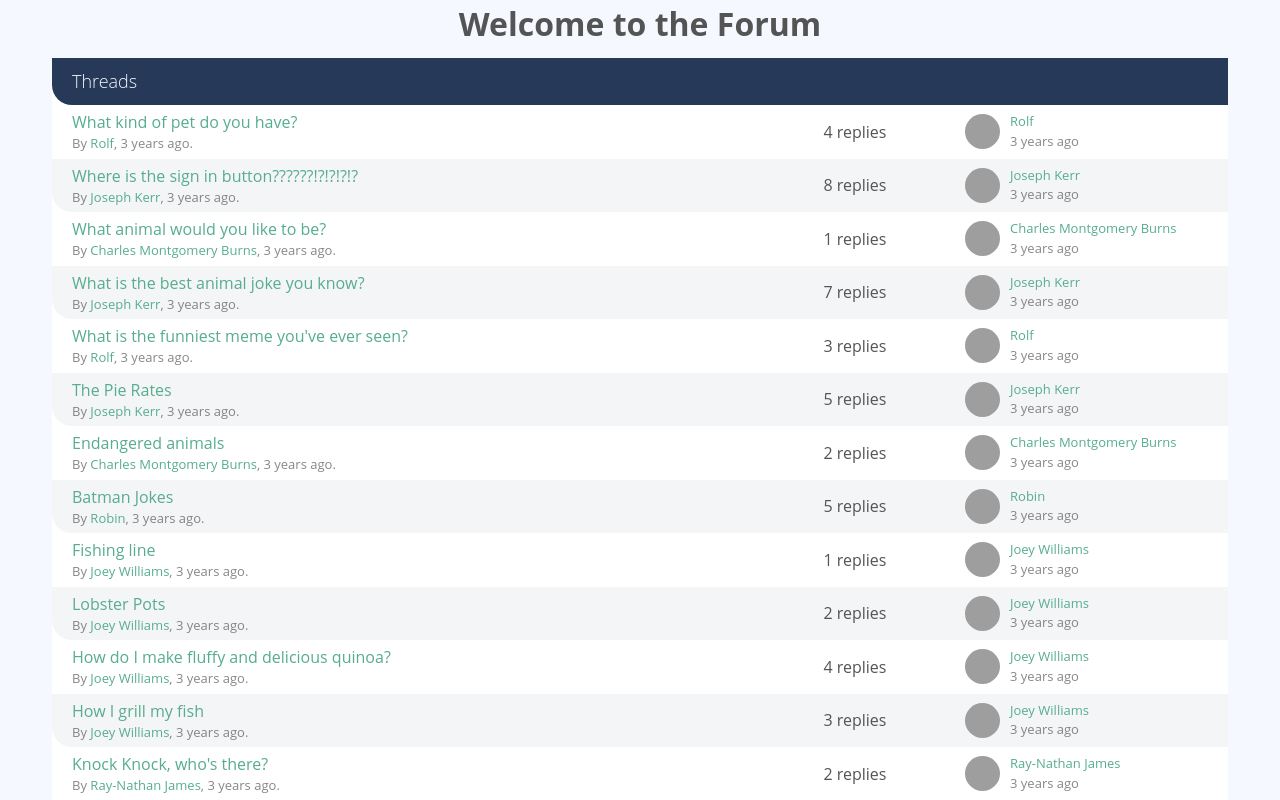
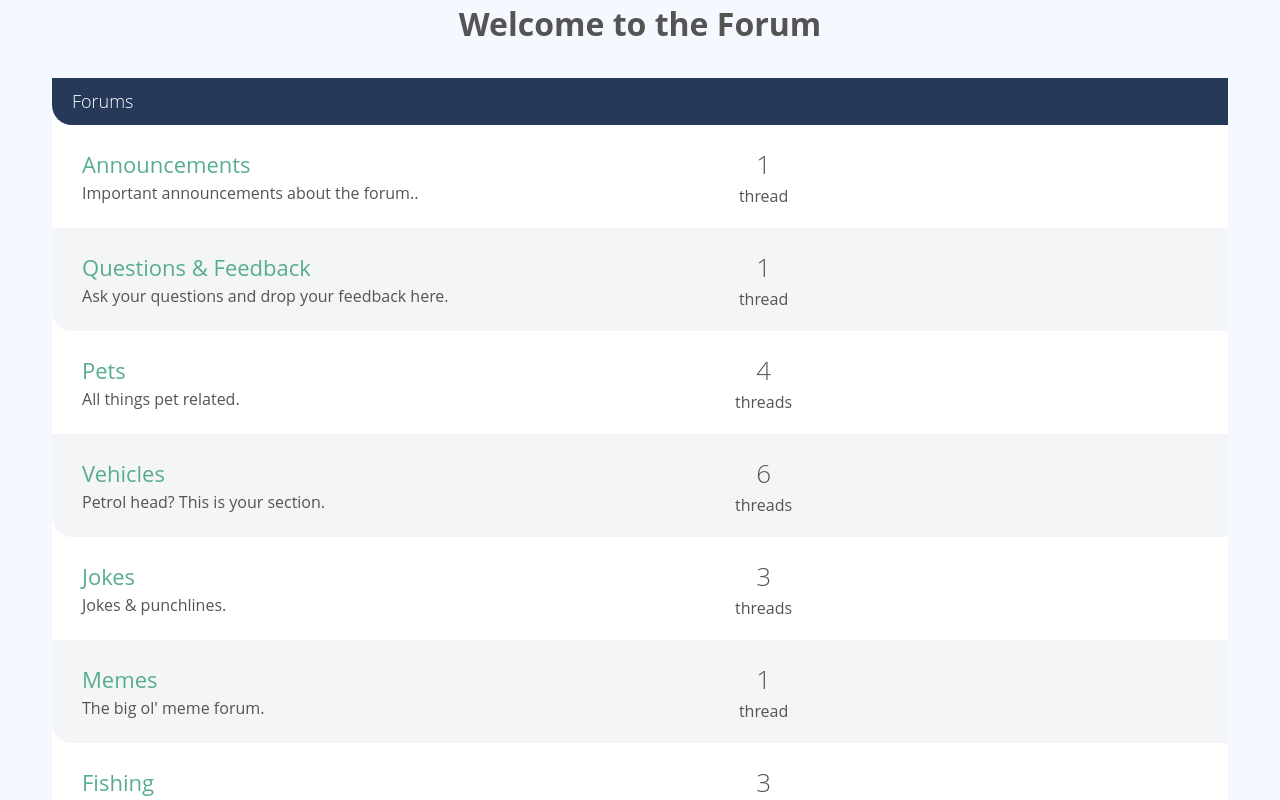
Before and after one commit to Bek85/vueschool-forum, a Vue app: page / in a window 1280 px wide. Shown: the top 800 px of the page. Built offline with nearby package versions, Linux system fonts and the light colour scheme; grey boxes are pictures that could not be loaded.

Commit message:
Update threads to forums in HomeView.vue and create <ForumList /> component

```diff
--- /dev/null
+++ b/src/components/ForumList.vue
@@ -0,0 +1,51 @@
+<script>
+export default {
+  name: 'ForumList',
+  props: {
+    forums: {
+      type: Array,
+      required: true,
+    },
+  },
+  methods: {
+    forumThreadsWord(forum) {
+      if (forum.threads?.length) {
+        return forum.threads.length > 1 ? 'threads' : 'thread';
+      } else {
+        return 'no threads';
+      }
+    },
+  },
+};
+</script>
+
+
+<template>
+  <div class="col-full">
+    <div class="forum-list">
+      <h2 class="list-title">
+        <a href="#">Forums</a>
+      </h2>
+
+      <div v-for="forum in forums" :key="forum.id" class="forum-listing">
+        <div class="forum-details">
+          <RouterLink
+            :to="{ name: 'forum', params: { id: forum.id } }"
+            class="text-xlarge"
+            >{{ forum.name }}</RouterLink
+          >
+          <p>{{ forum.description }}.</p>
+        </div>
+
+        <div class="threads-count">
+          <p>
+            <span class="count">{{ forum.threads?.length }}</span>
+            {{ forumThreadsWord(forum) }}
+          </p>
+        </div>
+
+        <div class="last-thread"></div>
+      </div>
+    </div>
+  </div>
+</template>
--- a/src/views/HomeView.vue
+++ b/src/views/HomeView.vue
@@ -6,7 +6,7 @@ export default {
 
   data() {
     return {
-      threads: sourceData.threads,
+      forums: sourceData.forums,
     };
   },
 };
@@ -15,7 +15,7 @@ export default {
 
 <template>
   <h1>Welcome to the Forum</h1>
-  <ThreadList :threads="threads" />
+  <ForumList :forums="forums" />
 </template>
 
 <style scoped>
```
